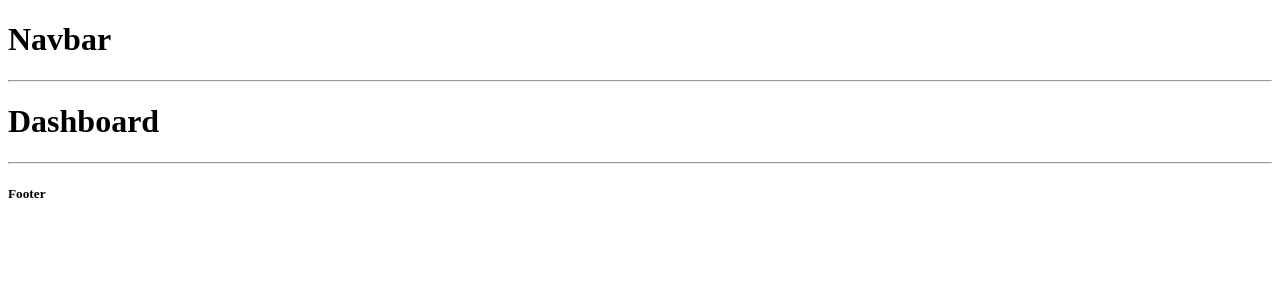
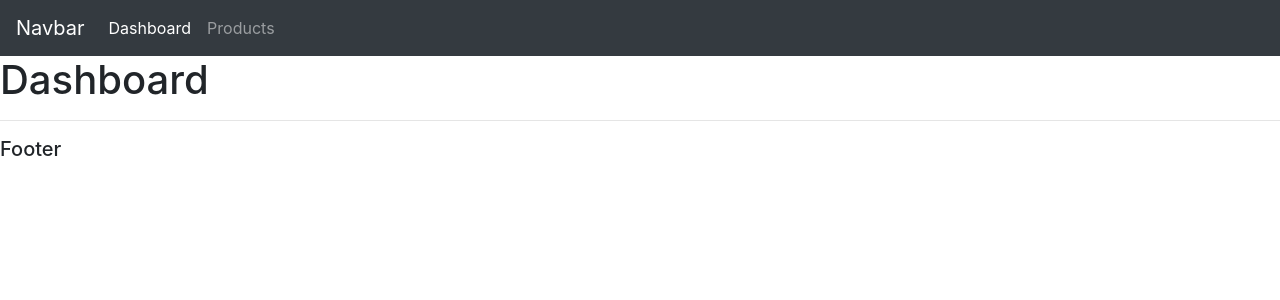
Before and after one commit to MsMaddyMac/django-crm, a Django app: page / in a window 1280 px wide. Shown: the top 300 px of the page. Run offline with Django 3.2, Linux system fonts and the light colour scheme.

Commit message:
adds bootstrap link and style links for styling and functionality

```diff
--- a/crm/accounts/templates/accounts/main.html
+++ b/crm/accounts/templates/accounts/main.html
@@ -2,6 +2,8 @@
 <html>
 <head>
   <title>CRM</title>
+  {% comment %} Link to use Bootstrap CDN {% endcomment %}
+  <link rel="stylesheet" href="https://cdn.jsdelivr.net/npm/bootstrap@4.5.3/dist/css/bootstrap.min.css" integrity="sha384-TX8t27EcRE3e/ihU7zmQxVncDAy5uIKz4rEkgIXeMed4M0jlfIDPvg6uqKI2xXr2" crossorigin="anonymous">
 <head>
 <body>
 {% comment %} this will include the navbar file in the layout which has been separated because how full of code it will become {% endcomment %}
@@ -15,6 +17,11 @@
   <hr>
   <h5>Footer</h5>
 </body>
+{% comment %} Scripts to enable JavaScript for Bootstrap components. {% endcomment %}
+<script src="https://code.jquery.com/jquery-3.5.1.slim.min.js" integrity="sha384-DfXdz2htPH0lsSSs5nCTpuj/zy4C+OGpamoFVy38MVBnE+IbbVYUew+OrCXaRkfj" crossorigin="anonymous"></script>
+<script src="https://cdn.jsdelivr.net/npm/popper.js@1.16.1/dist/umd/popper.min.js" integrity="sha384-9/reFTGAW83EW2RDu2S0VKaIzap3H66lZH81PoYlFhbGU+6BZp6G7niu735Sk7lN" crossorigin="anonymous"></script>
+<script src="https://cdn.jsdelivr.net/npm/bootstrap@4.5.3/dist/js/bootstrap.min.js" integrity="sha384-w1Q4orYjBQndcko6MimVbzY0tgp4pWB4lZ7lr30WKz0vr/aWKhXdBNmNb5D92v7s" crossorigin="anonymous"></script>
+
 </html>
 
 {% comment %} when there is redundant code you can create a main template file that will render all other html files in a layout {% endcomment %}
--- a/crm/accounts/templates/accounts/navbar.html
+++ b/crm/accounts/templates/accounts/navbar.html
@@ -1,2 +1,16 @@
-<h1>Navbar</h1>
-<hr>
+<nav class="navbar navbar-expand-lg navbar-dark bg-dark">
+  <a class="navbar-brand" href="#">Navbar</a>
+  <button class="navbar-toggler" type="button" data-toggle="collapse" data-target="#navbarNav" aria-controls="navbarNav" aria-expanded="false" aria-label="Toggle navigation">
+    <span class="navbar-toggler-icon"></span>
+  </button>
+  <div class="collapse navbar-collapse" id="navbarNav">
+    <ul class="navbar-nav">
+      <li class="nav-item active">
+        <a class="nav-link" href="#">Dashboard</a>
+      </li>
+      <li class="nav-item">
+        <a class="nav-link" href="#">Products</a>
+      </li>
+    </ul>
+  </div>
+</nav>
```
